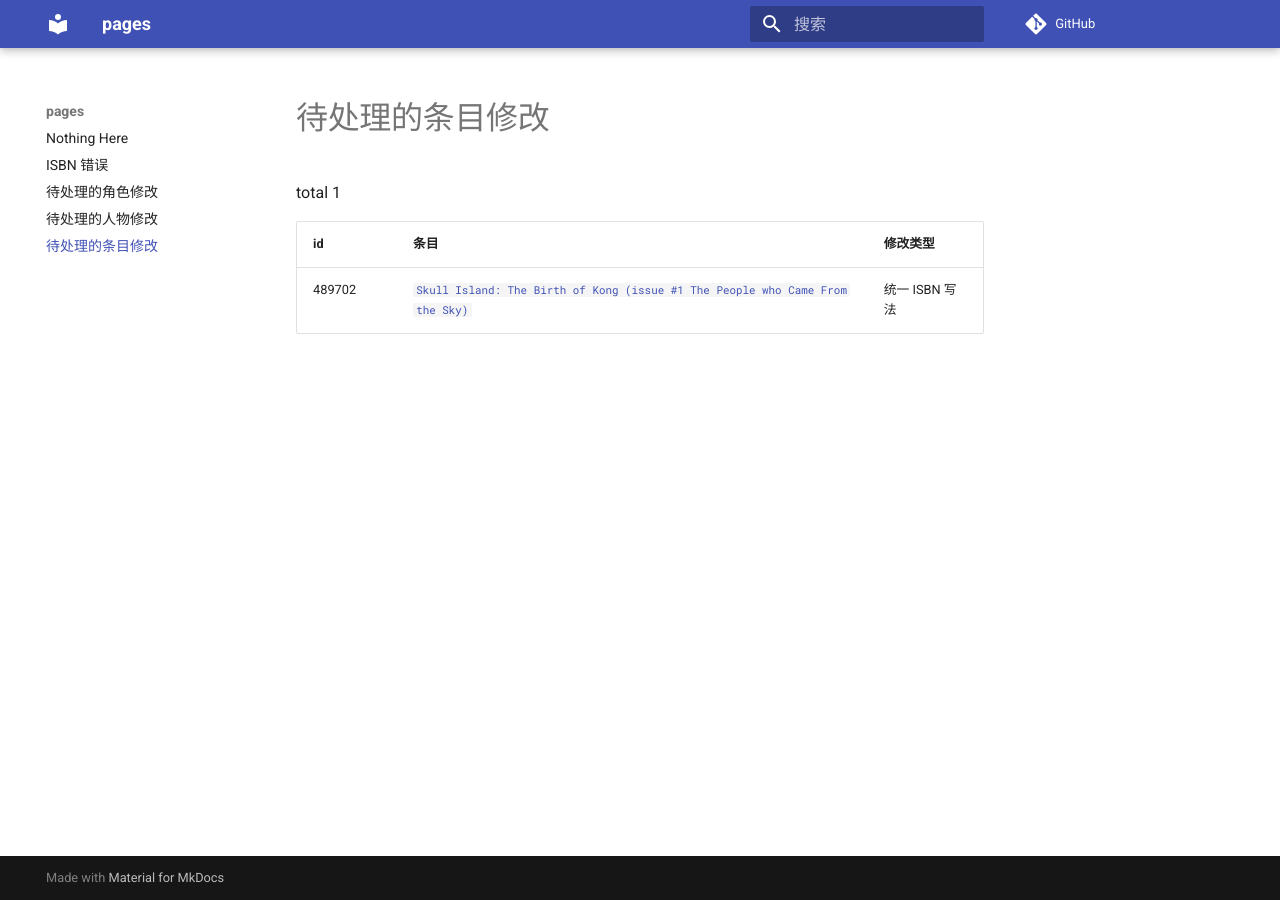
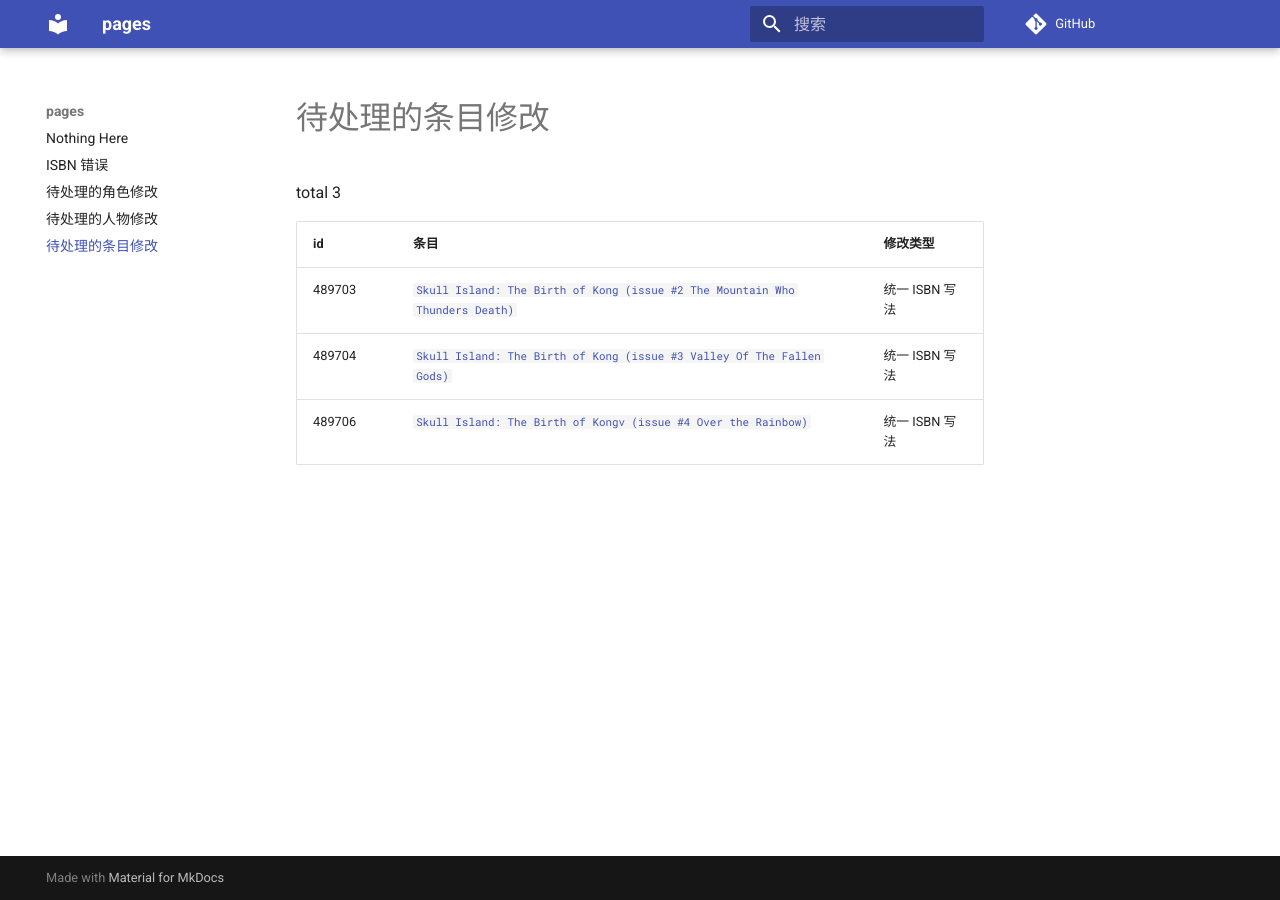
Before and after one commit to trim21/bangumi-pages, an MkDocs documentation site: the page built from docs/pending-subject-changes.md, in a window 1280 px wide. Built offline with MkDocs 1.6.1 and Material for MkDocs 9.7.7, drawn with Linux system fonts in a browser that asks for light colours; comment, search, counter and statistics services are not loaded.

Commit message:
update pending-changes.md

```diff
--- a/docs/pending-subject-changes.md
+++ b/docs/pending-subject-changes.md
@@ -1,7 +1,9 @@
 # 待处理的条目修改
 
-total 1
+total 3
 
 | id | 条目 | 修改类型 |
 | --- | --- | --- |
-| 489702 | [`Skull Island: The Birth of Kong (issue #1 The People who Came From the Sky)`](https://bgm.tv/subject/489702) | 统一 ISBN 写法 |
+| 489703 | [`Skull Island: The Birth of Kong (issue #2 The Mountain Who Thunders Death)`](https://bgm.tv/subject/489703) | 统一 ISBN 写法 |
+| 489704 | [`Skull Island: The Birth of Kong (issue #3 Valley Of The Fallen Gods)`](https://bgm.tv/subject/489704) | 统一 ISBN 写法 |
+| 489706 | [`Skull Island: The Birth of Kongv (issue #4 Over the Rainbow)`](https://bgm.tv/subject/489706) | 统一 ISBN 写法 |
```
